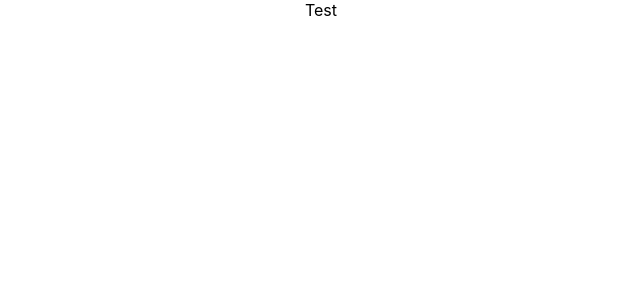
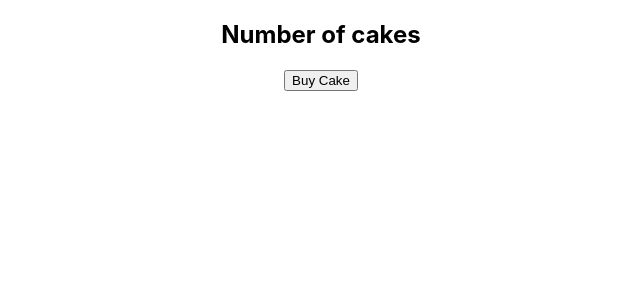
Before and after one commit to nzkks/basic-react-redux, a React (Create React App) app: page / in a window 1280 px wide. Shown: the top 300 px of the page, without its empty margins (319-959 px from the left). Built offline with nearby package versions, Linux system fonts and the light colour scheme.

Commit message:
Add Cake container

```diff
--- a/src/App.js
+++ b/src/App.js
@@ -1,8 +1,13 @@
 import React from 'react';
 import './App.css';
+import CakeContainer from './components/CakeContainer';
 
 function App() {
-  return <div className="App">Test</div>;
+  return (
+    <div className="App">
+      <CakeContainer />
+    </div>
+  );
 }
 
 export default App;
--- /dev/null
+++ b/src/components/CakeContainer.jsx
@@ -0,0 +1,12 @@
+import React from 'react';
+
+const CakeContainer = () => {
+  return (
+    <div>
+      <h2>Number of cakes</h2>
+      <button>Buy Cake</button>
+    </div>
+  );
+};
+
+export default CakeContainer;
```
